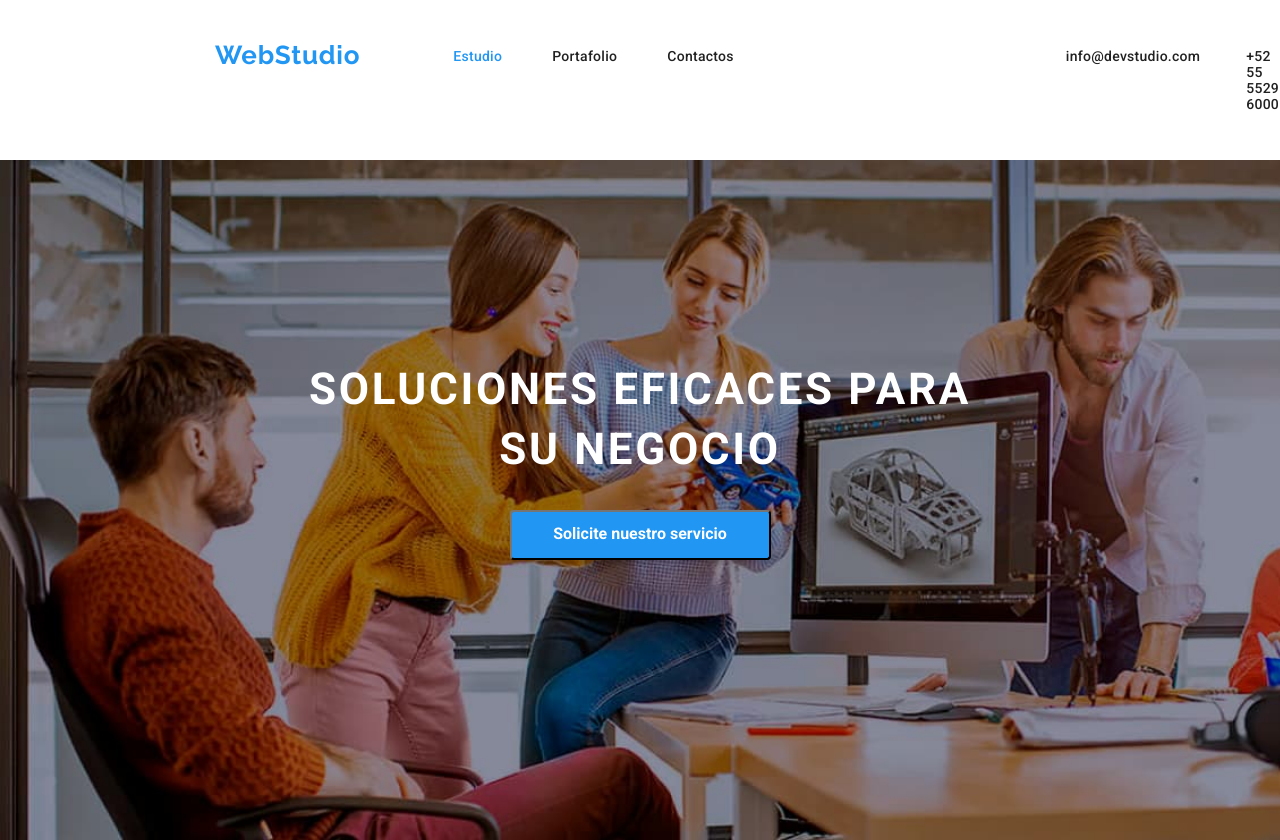
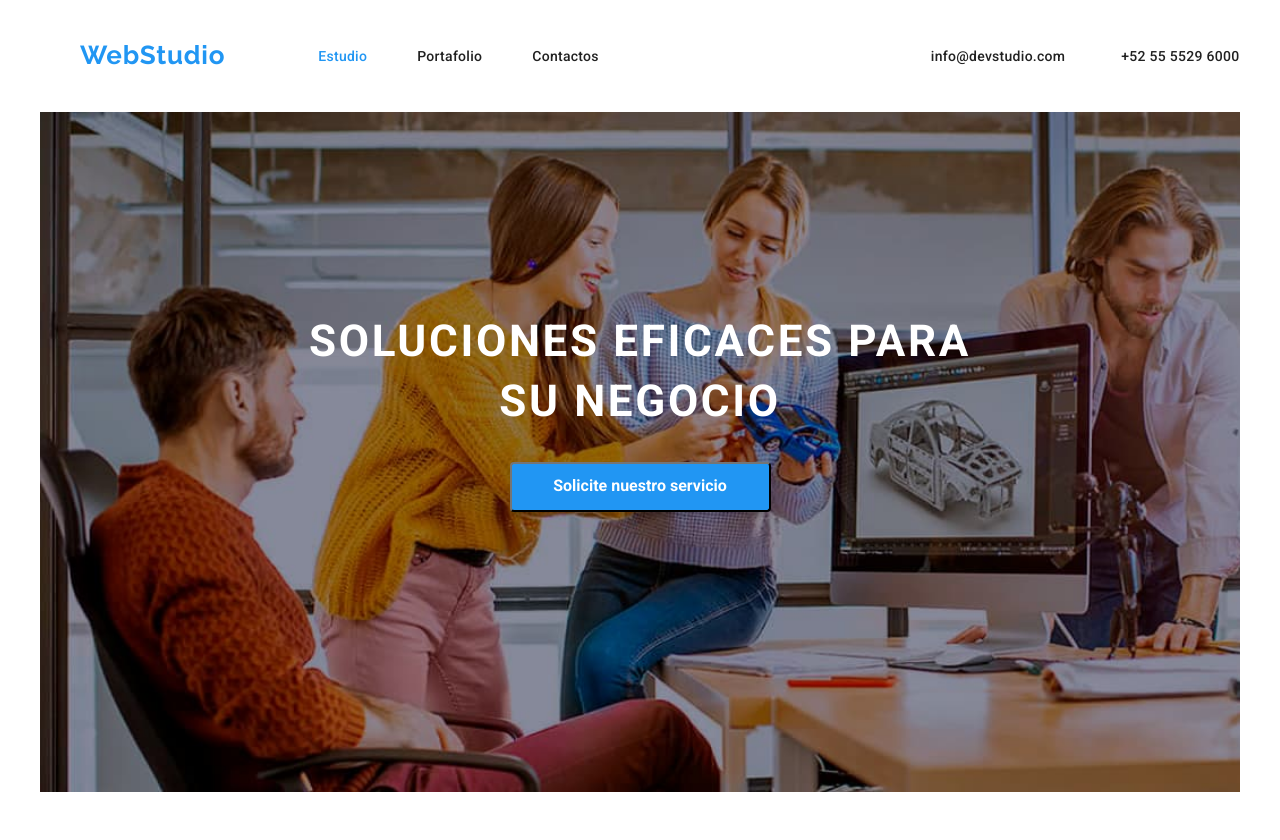
Before and after one commit to JhovanyArias/goit-markup-hw-04, a plain HTML site: page index.html in a window 1280 px wide. Shown: the top 840 px of the page. Drawn offline with nearby package versions, Linux system fonts and the light colour scheme.

Commit message:
Update styles.css

```diff
--- a/css/styles.css
+++ b/css/styles.css
@@ -30,6 +30,11 @@ img {
   display: block;
   max-width: 100%;
   height: auto;
+}
+
+.container {
+  width: 1200px;
+  margin: auto;
 }
 
 address {
@@ -128,7 +133,6 @@ address {
 
 .section-nav {
   display: flex;
-  padding-left: 215px;
 }
 
 .section-nav .navigation_bar {
```
